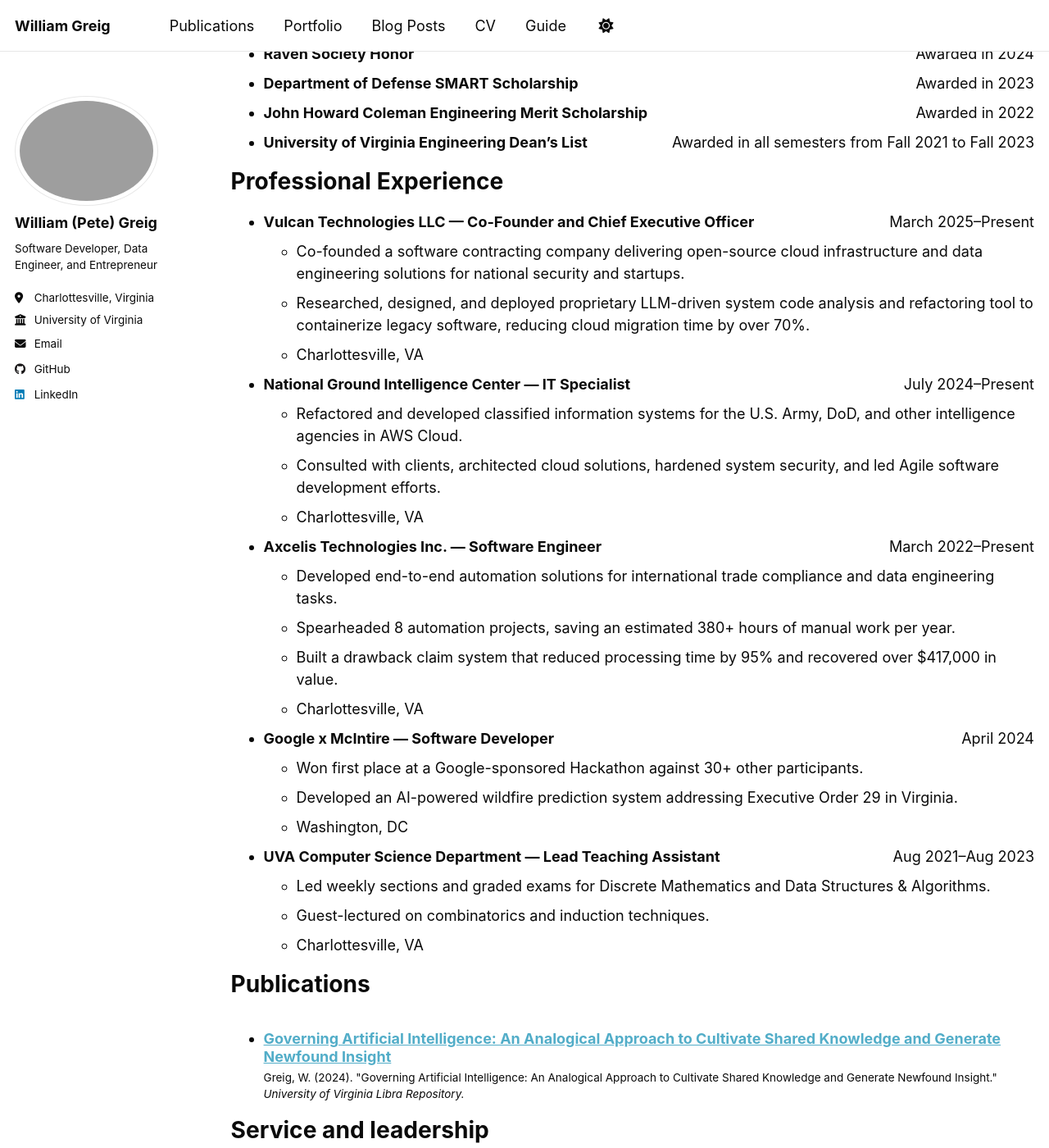
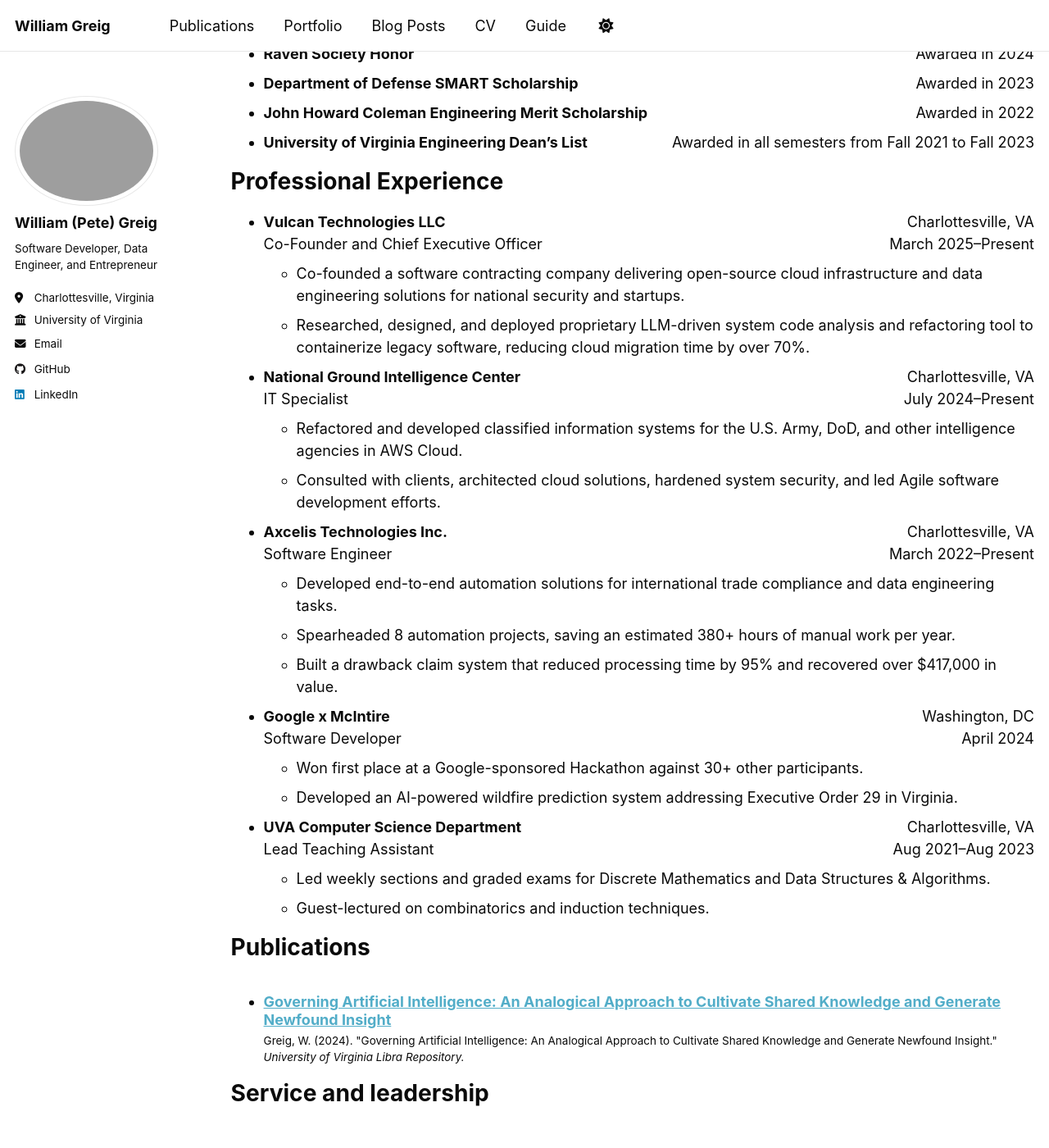
Before and after one commit to WilliamGreig/williamgreig.github.io, a Jekyll site: the page built from _pages/cv.md, in a window 1280 px wide and 1400 px high, scrolled down 409 px. Shown: the whole window at 82% size. Built offline with Jekyll 4.4.1, drawn with Linux system fonts in a browser that asks for light colours; some of the changed text lies outside the part shown.

Commit message:
updating

```diff
--- a/_pages/cv.md
+++ b/_pages/cv.md
@@ -24,7 +24,7 @@
       <span>Aug 2020 – May 2024</span>
     </div>
     <ul>
-      <li>3.90 Cumulative GPA 3.95 Major GPA on a 4.00 Scale</li>
+      <li>3.90 Cumulative GPA; 3.95 Major GPA on a 4.00 Scale</li>
       <li>Graduated with Highest Distinction (Summa Cum Laude)</li>
     </ul>
   </li>
@@ -78,65 +78,81 @@
 <ul>
   <li>
     <div style="display: flex; justify-content: space-between; width: 100%;">
-      <strong>Vulcan Technologies LLC — Co-Founder and Chief Executive Officer</strong>
+      <strong>Vulcan Technologies LLC</strong>
+      <span>Charlottesville, VA</span>
+    </div>
+    <div style="display: flex; justify-content: space-between; width: 100%;">
+      <span>Co-Founder and Chief Executive Officer</span>
       <span>March 2025–Present</span>
     </div>
     <ul>
       <li>Co-founded a software contracting company delivering open-source cloud infrastructure and data engineering solutions for national security and startups.</li>
       <li>Researched, designed, and deployed proprietary LLM-driven system code analysis and refactoring tool to containerize legacy software, reducing cloud migration time by over 70%.</li>
-      <li>Charlottesville, VA</li>
     </ul>
   </li>
 
   <li>
     <div style="display: flex; justify-content: space-between; width: 100%;">
-      <strong>National Ground Intelligence Center — IT Specialist</strong>
+      <strong>National Ground Intelligence Center</strong>
+      <span>Charlottesville, VA</span>
+    </div>
+    <div style="display: flex; justify-content: space-between; width: 100%;">
+      <span>IT Specialist</span>
       <span>July 2024–Present</span>
     </div>
     <ul>
       <li>Refactored and developed classified information systems for the U.S. Army, DoD, and other intelligence agencies in AWS Cloud.</li>
       <li>Consulted with clients, architected cloud solutions, hardened system security, and led Agile software development efforts.</li>
-      <li>Charlottesville, VA</li>
     </ul>
   </li>
 
   <li>
     <div style="display: flex; justify-content: space-between; width: 100%;">
-      <strong>Axcelis Technologies Inc. — Software Engineer</strong>
+      <strong>Axcelis Technologies Inc.</strong>
+      <span>Charlottesville, VA</span>
+    </div>
+    <div style="display: flex; justify-content: space-between; width: 100%;">
+      <span>Software Engineer</span>
       <span>March 2022–Present</span>
     </div>
     <ul>
       <li>Developed end-to-end automation solutions for international trade compliance and data engineering tasks.</li>
       <li>Spearheaded 8 automation projects, saving an estimated 380+ hours of manual work per year.</li>
       <li>Built a drawback claim system that reduced processing time by 95% and recovered over $417,000 in value.</li>
-      <li>Charlottesville, VA</li>
     </ul>
   </li>
 
   <li>
     <div style="display: flex; justify-content: space-between; width: 100%;">
-      <strong>Google x McIntire — Software Developer</strong>
+      <strong>Google x McIntire</strong>
+      <span>Washington, DC</span>
+    </div>
+    <div style="display: flex; justify-content: space-between; width: 100%;">
+      <span>Software Developer</span>
       <span>April 2024</span>
     </div>
     <ul>
       <li>Won first place at a Google-sponsored Hackathon against 30+ other participants.</li>
       <li>Developed an AI-powered wildfire prediction system addressing Executive Order 29 in Virginia.</li>
-      <li>Washington, DC</li>
     </ul>
   </li>
 
   <li>
     <div style="display: flex; justify-content: space-between; width: 100%;">
-      <strong>UVA Computer Science Department — Lead Teaching Assistant</strong>
+      <strong>UVA Computer Science Department</strong>
+      <span>Charlottesville, VA</span>
+    </div>
+    <div style="display: flex; justify-content: space-between; width: 100%;">
+      <span>Lead Teaching Assistant</span>
       <span>Aug 2021–Aug 2023</span>
     </div>
     <ul>
       <li>Led weekly sections and graded exams for Discrete Mathematics and Data Structures & Algorithms.</li>
       <li>Guest-lectured on combinatorics and induction techniques.</li>
-      <li>Charlottesville, VA</li>
     </ul>
   </li>
 </ul>
+
 
 Publications
 ======
```
